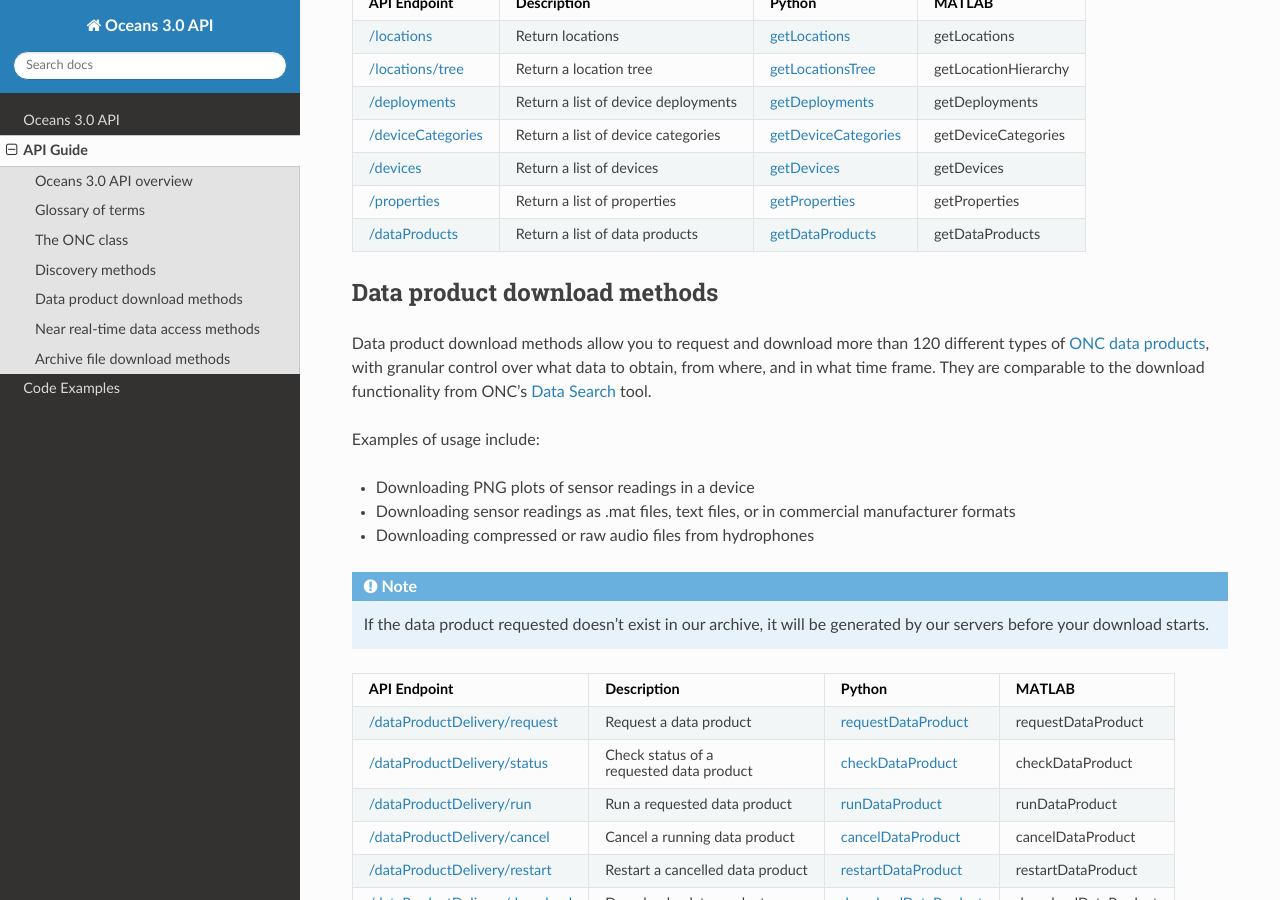
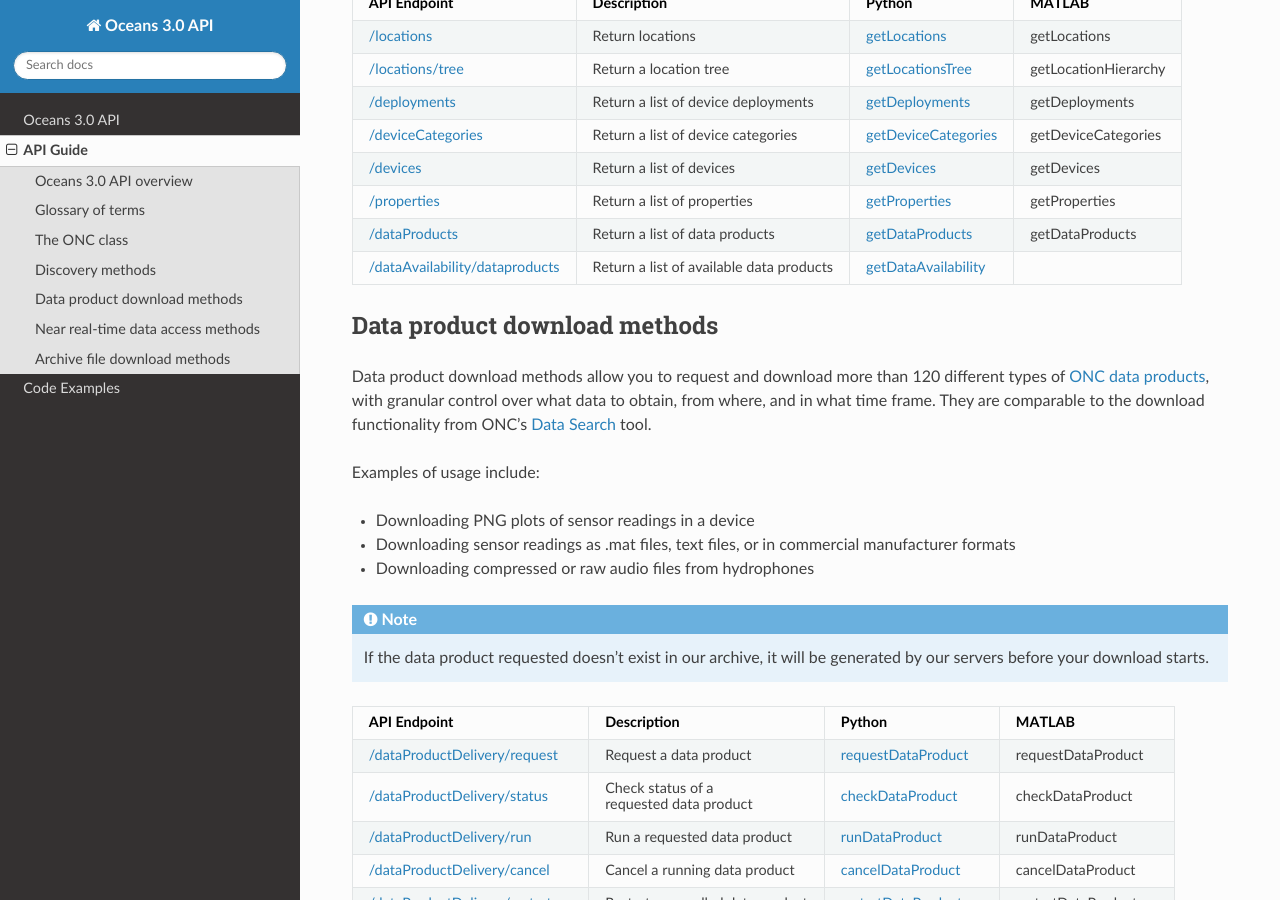
Before and after one commit to OceanNetworksCanada/Oceans3.0-API, a Sphinx documentation site: the page built from docs/API_Guide.md, in a window 1280 px wide and 900 px high, scrolled down 1275 px. Built offline with Sphinx 7.4.7 and the Read the Docs theme 3.1.0, drawn with Linux system fonts in a browser that asks for light colours.

Commit message:
doc: add new getDataAvailability

```diff
--- a/docs/API_Guide.md
+++ b/docs/API_Guide.md
@@ -51,15 +51,16 @@ Use discovery methods to:
 
 :::
 
-|                                   API Endpoint                                   |             Description             |                                                              Python                                                               |        MATLAB        |
-| :------------------------------------------------------------------------------: | :---------------------------------: | :-------------------------------------------------------------------------------------------------------------------------------: | :------------------: |
-|        [/locations](https://data.oceannetworks.ca/OpenAPI#get-/locations)        |          Return locations           |        [getLocations](https://oceannetworkscanada.github.io/api-python-client/autoapi/onc/index.html#onc.ONC.getLocations)        |     getLocations     |
-|   [/locations/tree](https://data.oceannetworks.ca/OpenAPI#get-/locations/tree)   |       Return a location tree        |    [getLocationsTree](https://oceannetworkscanada.github.io/api-python-client/autoapi/onc/index.html#onc.ONC.getLocationsTree)    | getLocationHierarchy |
-|      [/deployments](https://data.oceannetworks.ca/OpenAPI#get-/deployments)      | Return a list of device deployments |      [getDeployments](https://oceannetworkscanada.github.io/api-python-client/autoapi/onc/index.html#onc.ONC.getDeployments)      |    getDeployments    |
-| [/deviceCategories](https://data.oceannetworks.ca/OpenAPI#get-/deviceCategories) | Return a list of device categories  | [getDeviceCategories](https://oceannetworkscanada.github.io/api-python-client/autoapi/onc/index.html#onc.ONC.getDeviceCategories) | getDeviceCategories  |
-|          [/devices](https://data.oceannetworks.ca/OpenAPI#get-/devices)          |      Return a list of devices       |          [getDevices](https://oceannetworkscanada.github.io/api-python-client/autoapi/onc/index.html#onc.ONC.getDevices)          |      getDevices      |
-|       [/properties](https://data.oceannetworks.ca/OpenAPI#get-/properties)       |     Return a list of properties     |       [getProperties](https://oceannetworkscanada.github.io/api-python-client/autoapi/onc/index.html#onc.ONC.getProperties)       |    getProperties     |
-|     [/dataProducts](https://data.oceannetworks.ca/OpenAPI#get-/dataProducts)     |   Return a list of data products    |     [getDataProducts](https://oceannetworkscanada.github.io/api-python-client/autoapi/onc/index.html#onc.ONC.getDataProducts)     |   getDataProducts    |
+|                                                API Endpoint                                                |               Description                |                                                              Python                                                               |        MATLAB        |
+| :--------------------------------------------------------------------------------------------------------: | :--------------------------------------: | :-------------------------------------------------------------------------------------------------------------------------------: | :------------------: |
+|                     [/locations](https://data.oceannetworks.ca/OpenAPI#get-/locations)                     |             Return locations             |        [getLocations](https://oceannetworkscanada.github.io/api-python-client/autoapi/onc/index.html#onc.ONC.getLocations)        |     getLocations     |
+|                [/locations/tree](https://data.oceannetworks.ca/OpenAPI#get-/locations/tree)                |          Return a location tree          |    [getLocationsTree](https://oceannetworkscanada.github.io/api-python-client/autoapi/onc/index.html#onc.ONC.getLocationsTree)    | getLocationHierarchy |
+|                   [/deployments](https://data.oceannetworks.ca/OpenAPI#get-/deployments)                   |   Return a list of device deployments    |      [getDeployments](https://oceannetworkscanada.github.io/api-python-client/autoapi/onc/index.html#onc.ONC.getDeployments)      |    getDeployments    |
+|              [/deviceCategories](https://data.oceannetworks.ca/OpenAPI#get-/deviceCategories)              |    Return a list of device categories    | [getDeviceCategories](https://oceannetworkscanada.github.io/api-python-client/autoapi/onc/index.html#onc.ONC.getDeviceCategories) | getDeviceCategories  |
+|                       [/devices](https://data.oceannetworks.ca/OpenAPI#get-/devices)                       |         Return a list of devices         |          [getDevices](https://oceannetworkscanada.github.io/api-python-client/autoapi/onc/index.html#onc.ONC.getDevices)          |      getDevices      |
+|                    [/properties](https://data.oceannetworks.ca/OpenAPI#get-/properties)                    |       Return a list of properties        |       [getProperties](https://oceannetworkscanada.github.io/api-python-client/autoapi/onc/index.html#onc.ONC.getProperties)       |    getProperties     |
+|                  [/dataProducts](https://data.oceannetworks.ca/OpenAPI#get-/dataProducts)                  |      Return a list of data products      |     [getDataProducts](https://oceannetworkscanada.github.io/api-python-client/autoapi/onc/index.html#onc.ONC.getDataProducts)     |   getDataProducts    |
+| [/dataAvailability/dataproducts](https://data.oceannetworks.ca/OpenAPI#get-/dataAvailability/dataproducts) | Return a list of available data products | [getDataAvailability](https://oceannetworkscanada.github.io/api-python-client/autoapi/onc/index.html#onc.ONC.getDataAvailability) |                      |
 
 ## Data product download methods
 
```
